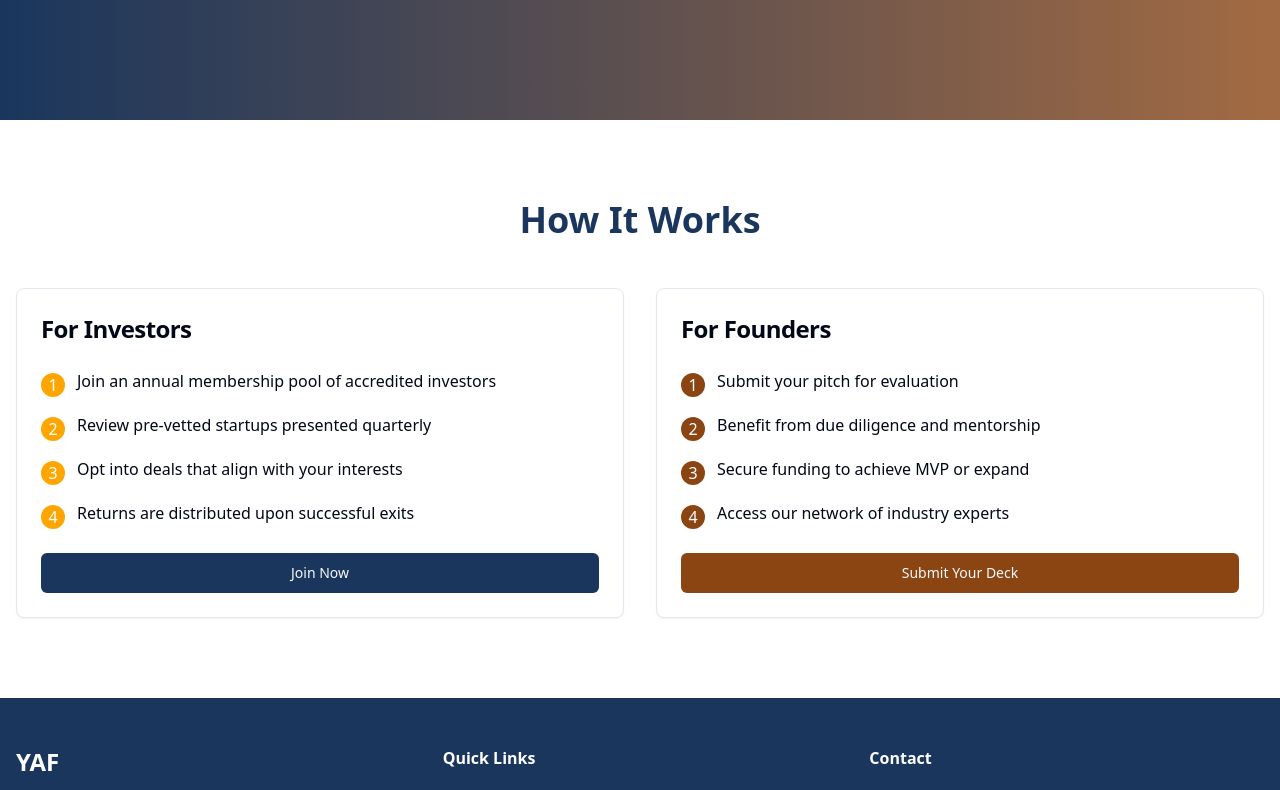
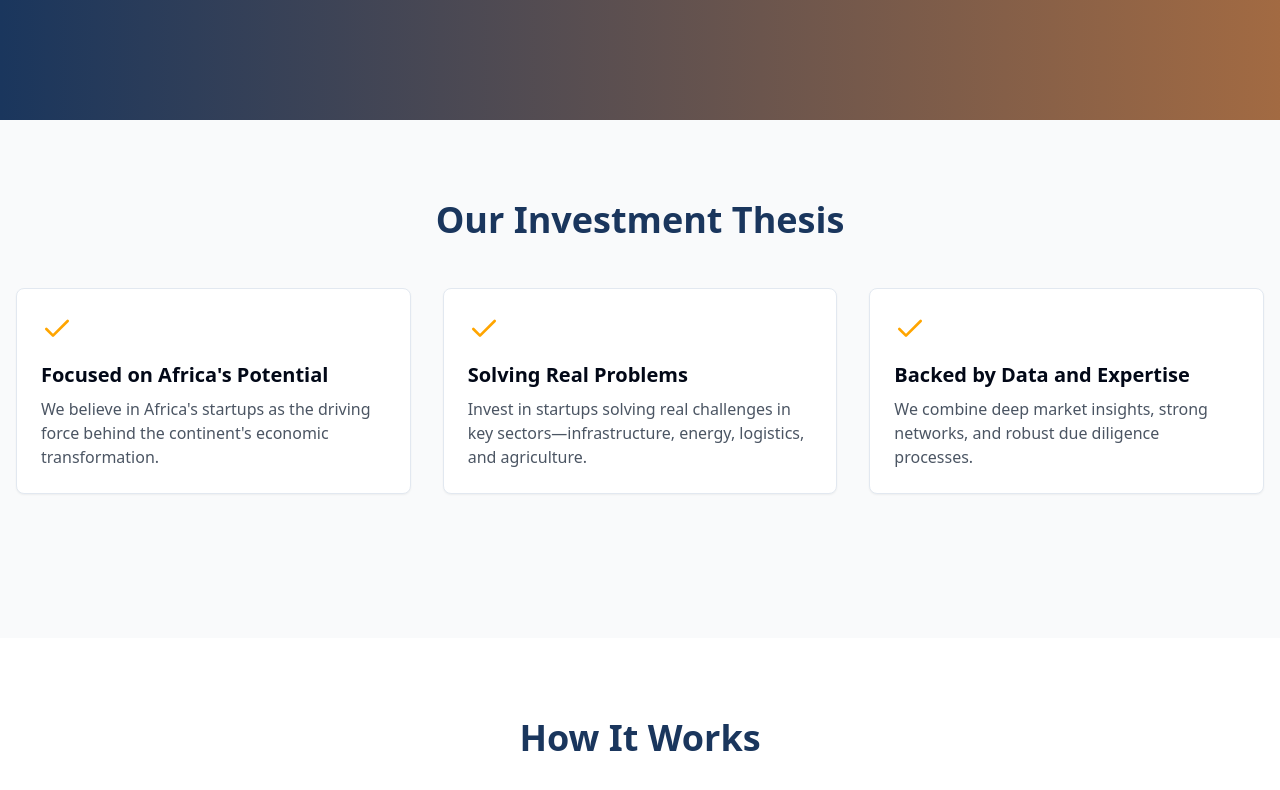
Before and after one commit to officialkayode/young-african-syndicate, a React (Vite) app: page / in a window 1280 px wide. Shown: the part 680-1470 px from the top of the page. Built offline with nearby package versions, Linux system fonts and the light colour scheme.

Commit message:
Keep Thesis Boxes on Landing Page
Ensure that the three boxes from the "Our Investment Thesis" section remain visible on the landing page.
[skip gpt_engineer]

```diff
--- a/src/components/Thesis.tsx
+++ b/src/components/Thesis.tsx
@@ -1,22 +1,6 @@
-import { Check } from "lucide-react";
 import { Card, CardContent } from "@/components/ui/card";
 
 export const Thesis = () => {
-  const points = [
-    {
-      title: "Focused on Africa's Potential",
-      description: "We believe in Africa's startups as the driving force behind the continent's economic transformation.",
-    },
-    {
-      title: "Solving Real Problems",
-      description: "Invest in startups solving real challenges in key sectors—infrastructure, energy, logistics, and agriculture.",
-    },
-    {
-      title: "Backed by Data and Expertise",
-      description: "We combine deep market insights, strong networks, and robust due diligence processes.",
-    },
-  ];
-
   const sections = [
     {
       title: "Our Thesis",
@@ -43,32 +27,16 @@ export const Thesis = () => {
   return (
     <div id="thesis-section" className="py-20 bg-gray-50">
       <div className="container mx-auto px-4">
-        <h2 className="text-4xl font-bold text-center mb-12 text-yaf-blue animate-fade-in">
+        <h2 className="text-4xl font-bold text-center mb-12 text-yaf-blue animate-fadeIn">
           Our Investment Thesis
         </h2>
-
-        <div className="grid md:grid-cols-3 gap-8 mb-16">
-          {points.map((point, index) => (
-            <Card
-              key={index}
-              className="hover:shadow-lg transition-shadow animate-fade-in"
-              style={{ animationDelay: `${index * 200}ms` }}
-            >
-              <CardContent className="p-6">
-                <Check className="w-8 h-8 text-yaf-orange mb-4" />
-                <h3 className="text-xl font-semibold mb-2">{point.title}</h3>
-                <p className="text-gray-600">{point.description}</p>
-              </CardContent>
-            </Card>
-          ))}
-        </div>
 
         <div className="max-w-4xl mx-auto space-y-12">
           {sections.map((section, index) => (
             <div
               key={index}
-              className="animate-fade-in"
-              style={{ animationDelay: `${(index + 3) * 200}ms` }}
+              className="animate-fadeIn"
+              style={{ animationDelay: `${index * 200}ms` }}
             >
               <h3 className="text-2xl font-semibold mb-4 text-yaf-blue">
                 {section.title}
--- /dev/null
+++ b/src/components/ThesisPreview.tsx
@@ -0,0 +1,45 @@
+import { Check } from "lucide-react";
+import { Card, CardContent } from "@/components/ui/card";
+
+export const ThesisPreview = () => {
+  const points = [
+    {
+      title: "Focused on Africa's Potential",
+      description: "We believe in Africa's startups as the driving force behind the continent's economic transformation.",
+    },
+    {
+      title: "Solving Real Problems",
+      description: "Invest in startups solving real challenges in key sectors—infrastructure, energy, logistics, and agriculture.",
+    },
+    {
+      title: "Backed by Data and Expertise",
+      description: "We combine deep market insights, strong networks, and robust due diligence processes.",
+    },
+  ];
+
+  return (
+    <div id="thesis-preview" className="py-20 bg-gray-50">
+      <div className="container mx-auto px-4">
+        <h2 className="text-4xl font-bold text-center mb-12 text-yaf-blue animate-fadeIn">
+          Our Investment Thesis
+        </h2>
+
+        <div className="grid md:grid-cols-3 gap-8 mb-16">
+          {points.map((point, index) => (
+            <Card
+              key={index}
+              className="hover:shadow-lg transition-shadow animate-fadeIn"
+              style={{ animationDelay: `${index * 200}ms` }}
+            >
+              <CardContent className="p-6">
+                <Check className="w-8 h-8 text-yaf-orange mb-4" />
+                <h3 className="text-xl font-semibold mb-2">{point.title}</h3>
+                <p className="text-gray-600">{point.description}</p>
+              </CardContent>
+            </Card>
+          ))}
+        </div>
+      </div>
+    </div>
+  );
+};
--- a/src/pages/Index.tsx
+++ b/src/pages/Index.tsx
@@ -1,5 +1,6 @@
 import { Navbar } from "@/components/Navbar";
 import { Hero } from "@/components/Hero";
+import { ThesisPreview } from "@/components/ThesisPreview";
 import { HowItWorks } from "@/components/HowItWorks";
 import { Footer } from "@/components/Footer";
 
@@ -8,6 +9,7 @@ const Index = () => {
     <div className="min-h-screen">
       <Navbar />
       <Hero />
+      <ThesisPreview />
       <HowItWorks />
       <Footer />
     </div>
```
